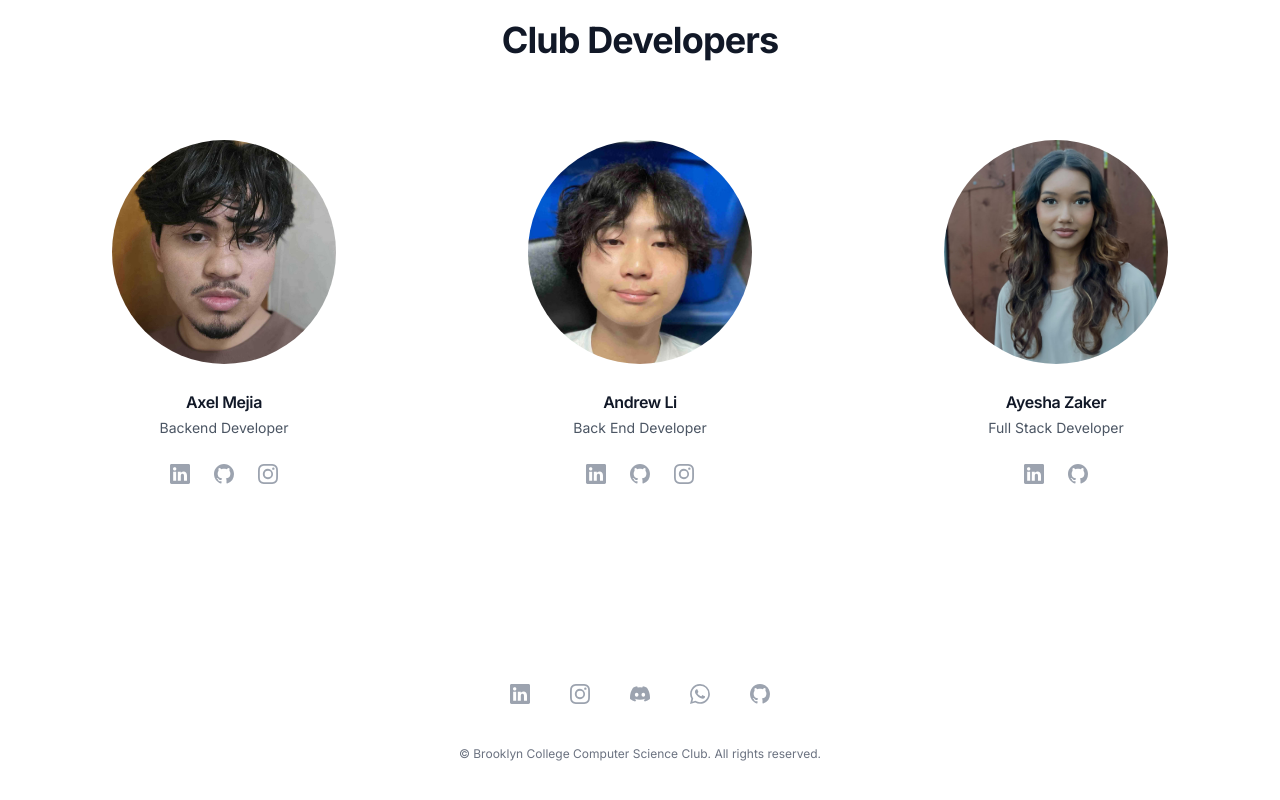
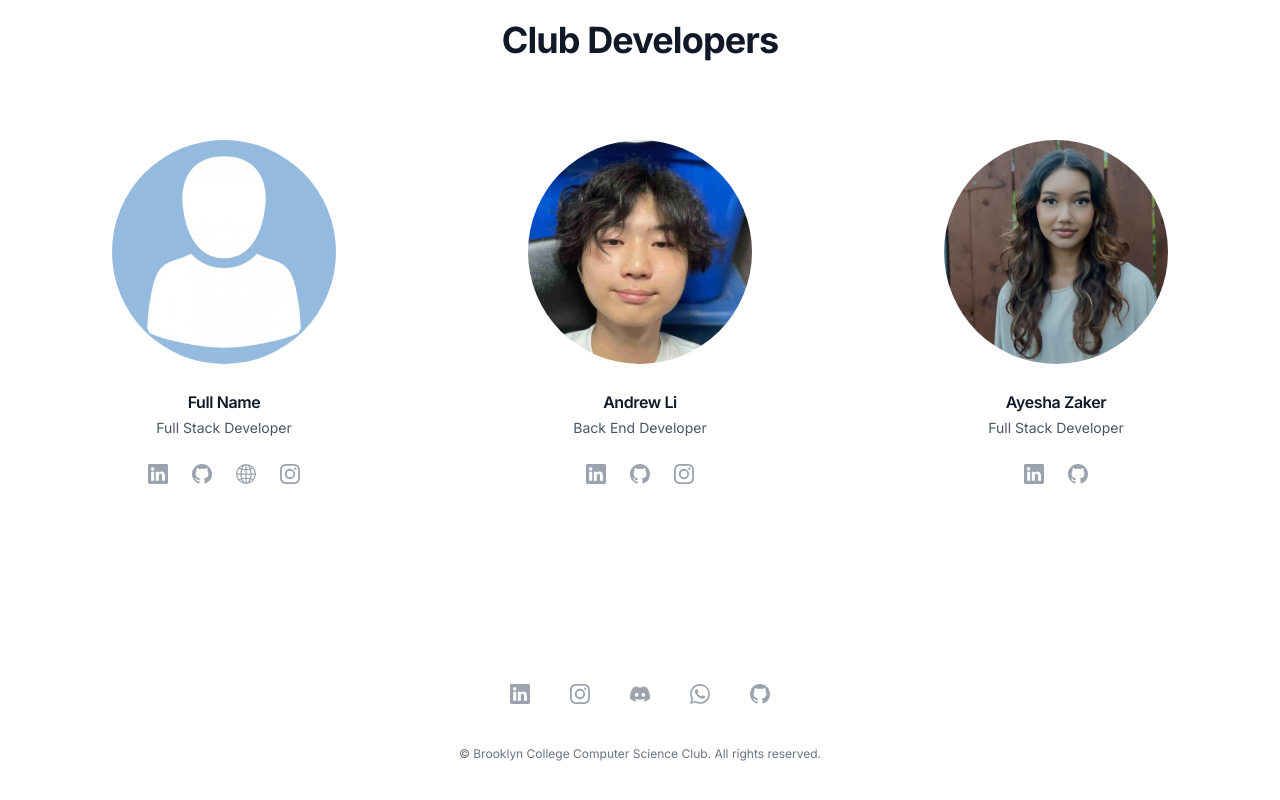
Before and after one commit to bc-compsci-club/bccs-club, a Next.js app in the folder frontend/: page /team in a window 1280 px wide. Shown: the part 1600-2400 px from the top of the page. Built offline with nearby package versions, Linux system fonts and the light colour scheme.

Commit message:
Revert "Enhancements/adding club developer"

```diff
--- a/frontend/app/ui/portal/team/ClubDevelopersSection.tsx
+++ b/frontend/app/ui/portal/team/ClubDevelopersSection.tsx
@@ -6,17 +6,16 @@ import ayeshaZakerPic from '../../../images/team/club-developers/ayesha-zaker.jp
 import Image from 'next/image';
 // import qingquanLiPic from '../../../images/team/executive-board-2024-2025/qingquan-li.jpg';
 import tempPic from '../../../images/team/club-developers/avatar.jpg';
-import axelmejiaPic from '../../../images/team/club-developers/axel-mejia.jpg';
 import andrewLiPic from '../../../images/team/club-developers/andrew-li.jpg'
-
 const members = [
   {
-    name: 'Axel Mejia',
-    role: 'Backend Developer',
-    photo: axelmejiaPic,
-    linkedinUrl: 'https://www.linkedin.com/in/axel-mejia-04a69725a/',
-    githubUrl: 'https://github.com/Ax3lMejia',
-    instagramUrl: 'https://www.instagram.com/4xl_m3/'
+    name: 'Full Name',
+    role: 'Full Stack Developer',
+    photo: tempPic,
+    linkedinUrl: 'https://www.linkedin.com/in/qingquan-li/',
+    githubUrl: 'https://github.com/Qingquan-Li',
+    personalWebsiteUrl: 'https://qingquanli.com/',
+    instagramUrl: 'https://www.instagram.com/qingquan__li/'
   },
   {
     name: 'Andrew Li',
```
Also changed, not shown: frontend/app/images/team/club-developers/axel-mejia.jpg (deleted).
